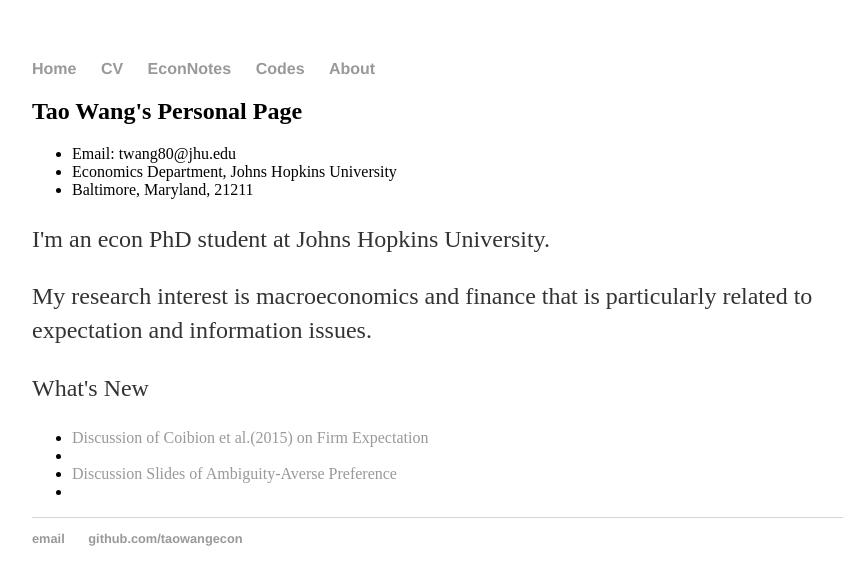
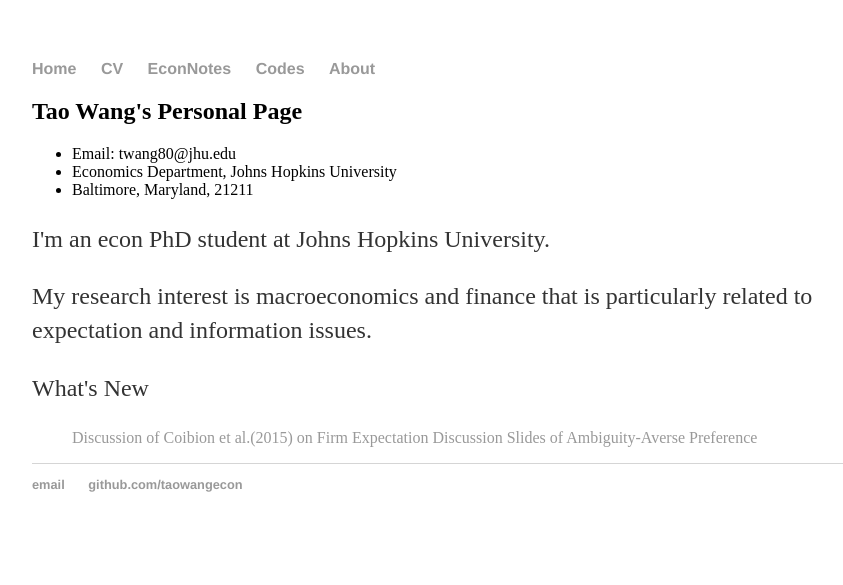
Before and after one commit to iworld1991/TaoWangEcon.github.io, a Jekyll site: the page built from index.html, in a window 1280 px wide. Shown: the top 585 px of the page, without its empty margins (160-1003 px from the left). Built offline with Jekyll 4.4.1, drawn with Linux system fonts in a browser that asks for light colours.

```diff
--- a/index.html
+++ b/index.html
@@ -14,7 +14,7 @@ title: Tao Wang's Personal Page
 
 	<p> What's New </p>
 	<ul>
-	<li> <a href="/presentation/Expectation.pdf">Discussion of Coibion et al.(2015) on Firm Expectation</a><li>
-        <li> <a href="/presentation/AmbiguitySlides.pdf">Discussion Slides of Ambiguity-Averse Preference</a><li>
+	<a href="/presentation/Expectation.pdf">Discussion of Coibion et al.(2015) on Firm Expectation</a>
+        <a href="/presentation/AmbiguitySlides.pdf">Discussion Slides of Ambiguity-Averse Preference</a>
 	</ul>
 </div><!-- /.blurb -->
```
